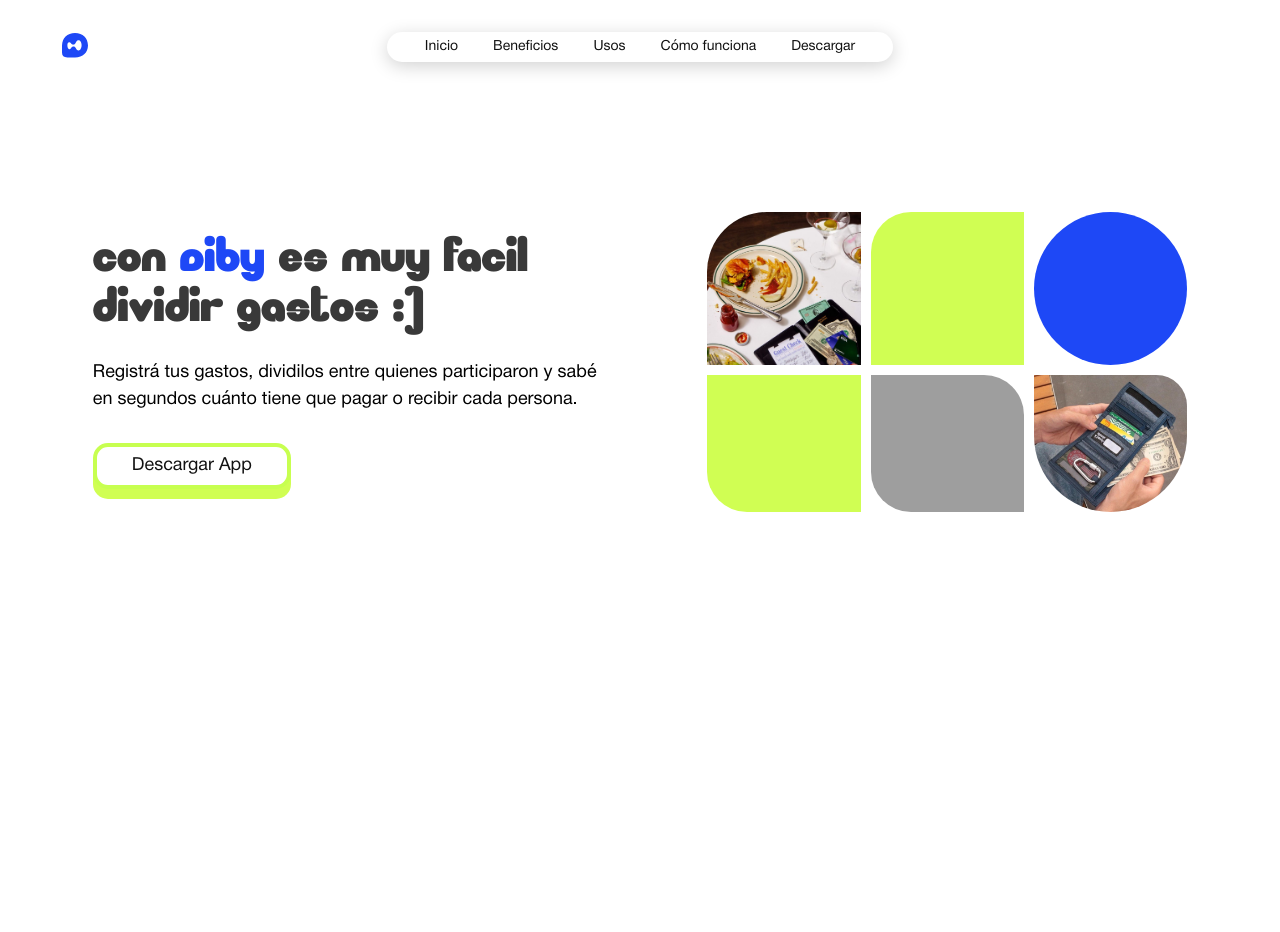
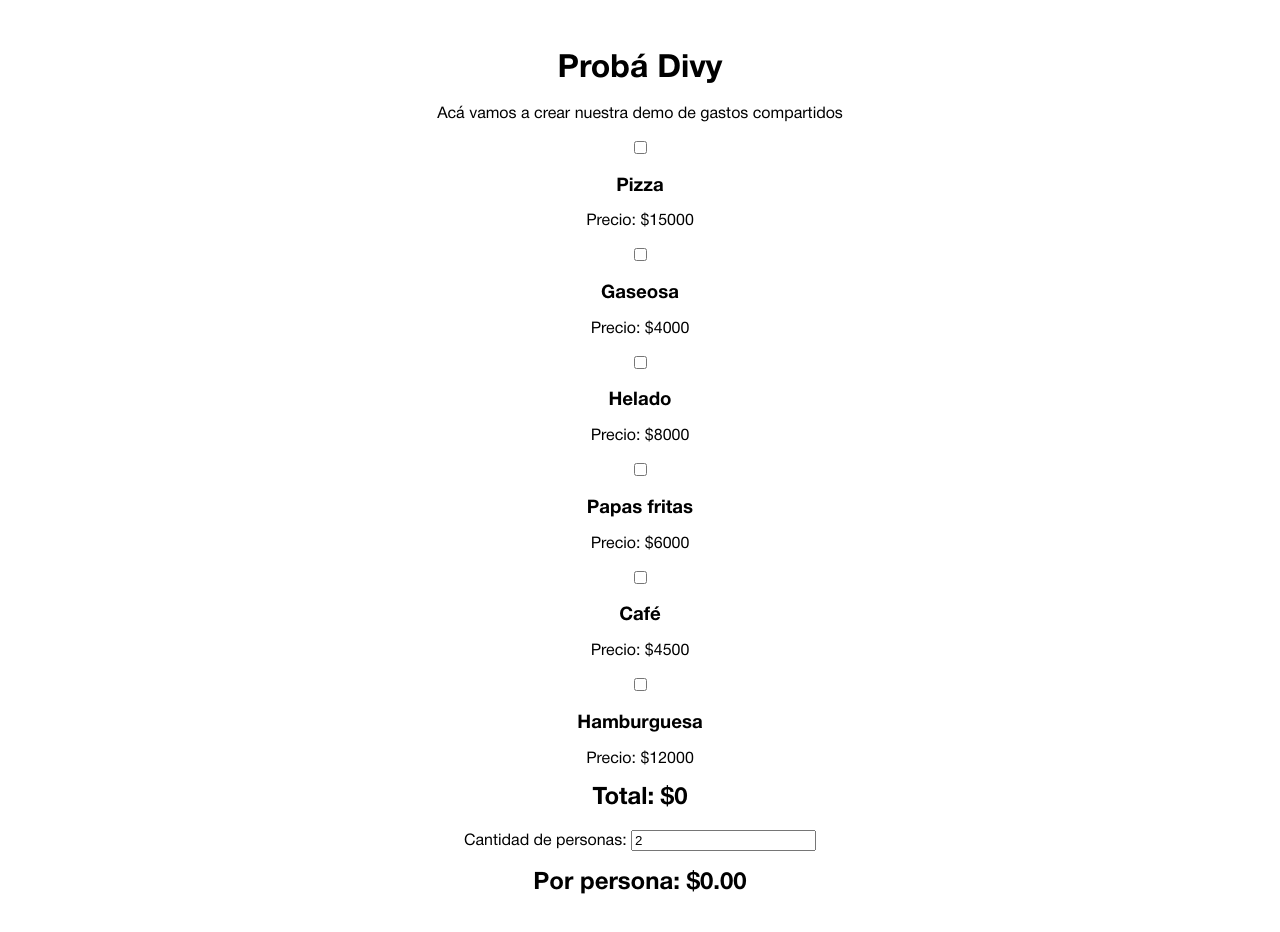
Before and after one commit to leandro-lasala/Divy, a React (Vite) app in the folder divy-temp/: page /demo in a window 1280 px wide. Shown: the top 932 px of the page. Before the commit the page ends 800 px from the top, so only its background shows below. Built offline with nearby package versions, Linux system fonts and the light colour scheme; grey boxes are pictures that could not be loaded.

Commit message:
Add routing and demo functionality with gastos data

```diff
--- a/divy-temp/package.json
+++ b/divy-temp/package.json
@@ -11,7 +11,8 @@
   },
   "dependencies": {
     "react": "^19.1.0",
-    "react-dom": "^19.1.0"
+    "react-dom": "^19.1.0",
+    "react-router": "7.18.4"
   },
   "devDependencies": {
     "@eslint/js": "^9.25.0",
--- /dev/null
+++ b/divy-temp/public/gastos.json
@@ -0,0 +1,38 @@
+[
+  {
+    "id": 1,
+    "nombre": "Pizza",
+    "categoria": "Comida",
+    "precio": 15000
+  },
+  {
+    "id": 2,
+    "nombre": "Gaseosa",
+    "categoria": "Bebida",
+    "precio": 4000
+  },
+  {
+    "id": 3,
+    "nombre": "Helado",
+    "categoria": "Postre",
+    "precio": 8000
+  },
+  {
+    "id": 4,
+    "nombre": "Papas fritas",
+    "categoria": "Comida",
+    "precio": 6000
+  },
+  {
+    "id": 5,
+    "nombre": "Café",
+    "categoria": "Bebida",
+    "precio": 4500
+  },
+  {
+    "id": 6,
+    "nombre": "Hamburguesa",
+    "categoria": "Comida",
+    "precio": 12000
+  }
+]
--- a/divy-temp/src/App.jsx
+++ b/divy-temp/src/App.jsx
@@ -1,15 +1,27 @@
+import{BrowserRouter, Routes, Route} from 'react-router'
+
 import './App.css'
 import Header from './components/Header.jsx'
 import Hero from './components/Hero.jsx'
+import Demo from './paginas/Demo.jsx'
 
 function App() {
   return(
-    <>
-    <Header/>
+     <BrowserRouter>
+      <Routes>
+        <Route
+          path="/"
+          element={
+            <>
+              <Header />
+              <Hero />
+            </>
+          }
+        />
 
-    <Hero/>
-
-    </>
+        <Route path="/demo" element={<Demo />} />
+      </Routes>
+    </BrowserRouter>
   )
 
 }
--- /dev/null
+++ b/divy-temp/src/components/Gasto.jsx
@@ -0,0 +1,16 @@
+function Gasto({ gasto, seleccionado, onSeleccionar }) {
+  return (
+    <div>
+      <input
+        type="checkbox"
+        checked={seleccionado}
+        onChange={onSeleccionar}
+      />
+
+      <h3>{gasto.nombre}</h3>
+      <p>Precio: ${gasto.precio}</p>
+    </div>
+  )
+}
+
+export default Gasto
--- a/divy-temp/src/components/Header.jsx
+++ b/divy-temp/src/components/Header.jsx
@@ -1,5 +1,6 @@
 import isotipo from '../assets/images/isotipo.svg';
 import './Header.css';
+import { Link } from 'react-router'
 
 
 function Header() {
@@ -12,13 +13,11 @@
             <nav className="nav">
                 <a href="#inicio">Inicio</a>
                 <a href="#beneficios">Beneficios</a>
-                <a href="#usos">Usos</a>
+                <Link to="/demo">Probá Divy</Link>
                 <a href="#como-funciona">Cómo funciona</a>
                 <a href="#descargar">Descargar</a>
             </nav>
         </header>
-
-
 
     );
 }
--- a/divy-temp/src/components/Hero.css
+++ b/divy-temp/src/components/Hero.css
@@ -30,7 +30,7 @@
   font-family: 'Helvetica Neue', sans-serif;
   font-size: 18px;
   line-height: 1.5;
-  max-width: 520px;
+  max-width: 400px;
   margin-bottom: 30px;
 }
 
--- a/divy-temp/src/components/Hero.jsx
+++ b/divy-temp/src/components/Hero.jsx
@@ -2,6 +2,7 @@
 import fotoCena from '../assets/images/cena.png'
 import fotoValija from '../assets/images/valija.png'
 import fotoBilletera from '../assets/images/billetera.png'
+import { Link } from 'react-router'
 
 function Hero(){
     return(
@@ -10,7 +11,7 @@
             <h1>con <span>Diby</span> es muy facil dividir gastos :)</h1>
             <p>Registrá tus gastos, dividilos entre quienes participaron y sabé en segundos cuánto tiene que pagar o recibir cada persona.</p>
 
-            <a href="#inicio" className="hero-boton">Descargar App</a>
+            <Link to="/demo" className="hero-boton">Probá Divy</Link>
         </div>
 
         <div className="hero-imagenes">
--- /dev/null
+++ b/divy-temp/src/paginas/Demo.jsx
@@ -0,0 +1,88 @@
+import {useState, useEffect} from 'react'
+import Gasto from '../components/Gasto.jsx'
+
+function Demo() {
+    const [gastos, setGastos] = useState([]);
+    const [seleccionados, setSeleccionados] = useState([]);
+    const [personas, setPersonas] = useState('2')
+    const [cargando, setCargando] = useState(true)
+    const [error, setError] = useState('')
+
+    useEffect(() => {
+  fetch('/gastos.json')
+    .then(respuesta => {
+      if (!respuesta.ok) {
+        throw new Error('No se pudieron cargar los gastos')
+      }
+
+      return respuesta.json()
+    })
+    .then(datos => {
+      setGastos(datos)
+    })
+    .catch(error => {
+  setError('No se pudieron cargar los gastos')
+})
+    .finally(() => {
+      setCargando(false)
+    })
+}, [])
+
+const total = gastos
+  .filter(gasto => seleccionados.includes(gasto.id))
+  .reduce((acumulador, gasto) => {
+    return acumulador + gasto.precio
+  }, 0)
+
+    return (
+        <main>
+            <h1>Probá Divy</h1>
+            <p>Acá vamos a crear nuestra demo de gastos compartidos</p>
+            {cargando && <p>Cargando gastos...</p>}
+            {error && <p>{error}</p>}
+            {gastos.map(gasto => (
+  <Gasto
+    key={gasto.id}
+    gasto={gasto}
+    seleccionado={seleccionados.includes(gasto.id)}
+    onSeleccionar={() => {
+      if (seleccionados.includes(gasto.id)) {
+        setSeleccionados(
+          seleccionados.filter(id => id !== gasto.id)
+        )
+      } else {
+        setSeleccionados([...seleccionados, gasto.id])
+      }
+    }}
+  />
+))}
+      <h2>Total: ${total}</h2>
+
+      <label htmlFor="personas">Cantidad de personas: </label>
+
+<input
+  id="personas"
+  type="text"
+  inputMode="numeric"
+  value={personas}
+  onChange={(e) => {
+    const valor = e.target.value
+
+    if (/^\d*$/.test(valor)) {
+      setPersonas(valor)
+    }
+  }}
+/>
+
+<h2>
+  Por persona: $
+  {Number(personas) > 0
+    ? (total / Number(personas)).toFixed(2)
+    : '0.00'}
+</h2>
+        </main>
+    );
+
+}
+
+export default Demo;
```
Also changed, not shown: 1 other file (tests, documents, lock files or other folders).
